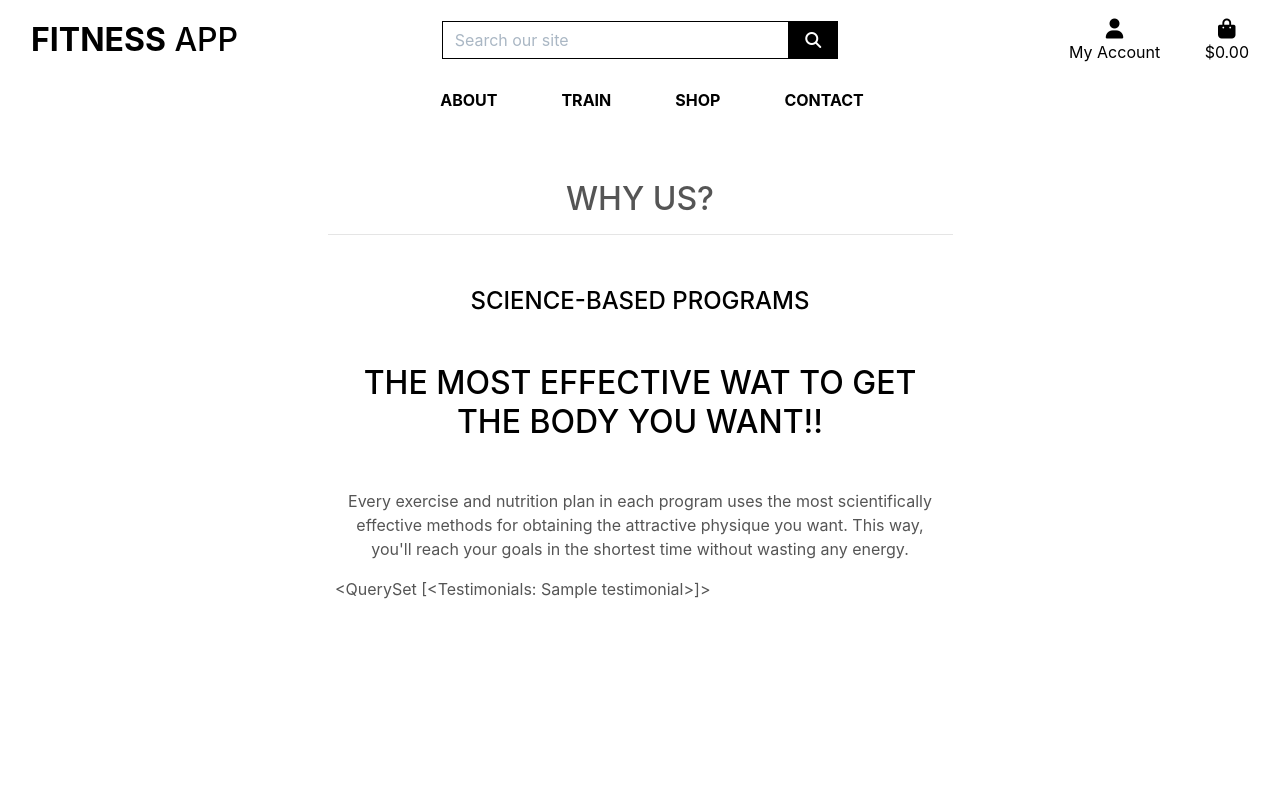
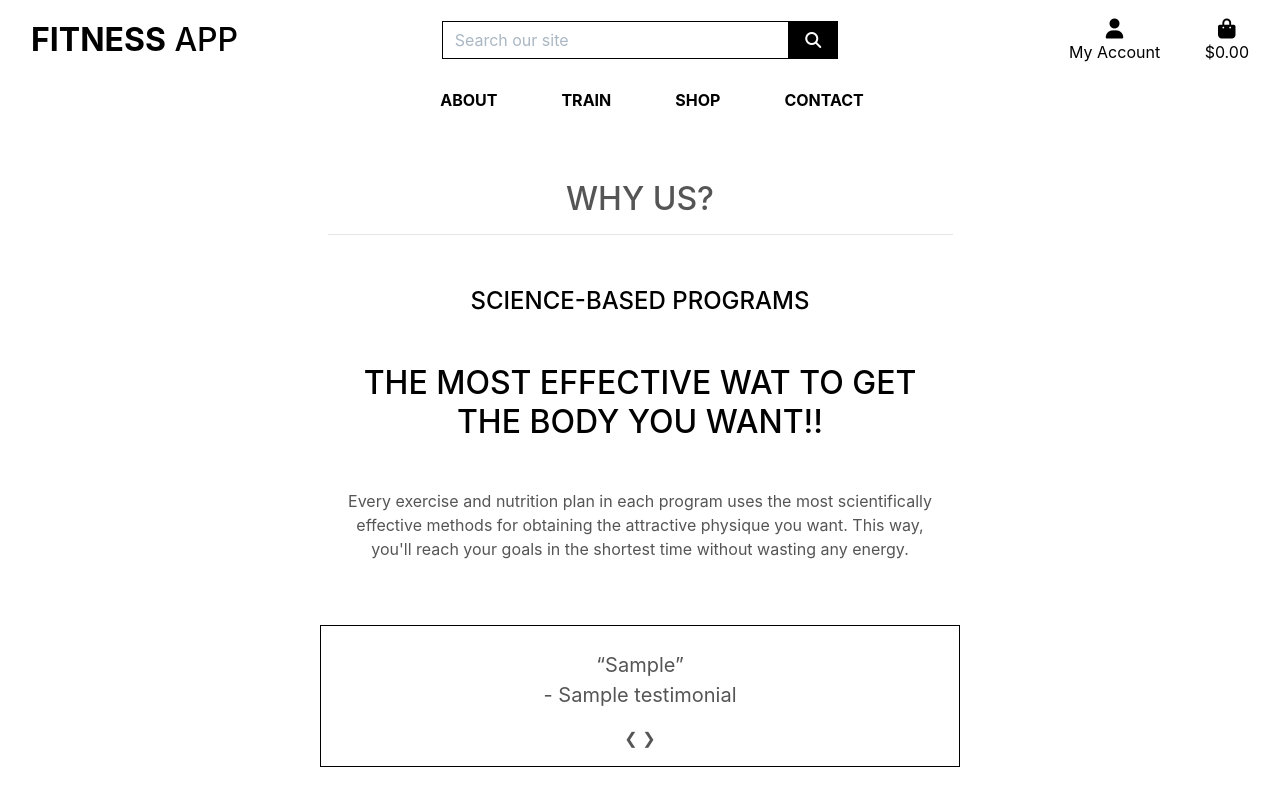
Before and after one commit to Code-Institute-Submissions/dhruv2102-MS4_marResub, a Django app: page /about/ in a window 1280 px wide. Run offline with Django 3.2, Linux system fonts and the light colour scheme; tables that the repository leaves empty hold one stand-in row (values such as "Sample post"); some libraries are stand-ins or nearby versions.

Commit message:
Updated about template

```diff
--- a/about/templates/about/about.html
+++ b/about/templates/about/about.html
@@ -36,11 +36,59 @@
                  </p>
             </div>
         </div>
-        <div class="row">
-            <div class="col-sm-10 offset-sm-1 col-md-6 offset-md-3">
-                {{ testimony }}
-            </div>
-
+        <div class="row mt-5">
+            <div class="col-sm-10 offset-sm-1 col-md-6 offset-md-3 text-center border-black pb-3 pt-2">
+                <!-- https://github.com/RubySrivastava/ms4-fitnesswellness/blob/master/home/templates/home/index.html -->
+                <div class="slideshow-container">
+                    <!-- Full-width slides/quotes -->
+                    {% for testimonial in testimony %}
+                        <div class="mySlides pt-3">
+                            <q class="testimonial-para">{{ testimonial.testimony }}</q>
+                            <p class="testimonial-para">- {{ testimonial.name }}</p>
+                        </div>
+                    {% endfor %}
+                    <!-- Next/prev buttons -->
+                    <a class="prev" onclick="plusSlides(-1)">&#10094;</a>
+                    <a class="next" onclick="plusSlides(1)">&#10095;</a>
+                </div>
         </div>
     </div>
 {% endblock %}
+
+<!-- https://github.com/RubySrivastava/ms4-fitnesswellness/blob/master/home/templates/home/index.html -->
+{% block postloadjs %}
+{{ block.super }}
+<!--Script for SlideShow Quotes-->
+<script>
+    var slideIndex = 1;
+    showSlides(slideIndex);
+
+    function plusSlides(n) {
+        showSlides(slideIndex += n);
+    }
+
+    function currentSlide(n) {
+        showSlides(slideIndex = n);
+    }
+
+    function showSlides(n) {
+        var i;
+        var slides = document.getElementsByClassName("mySlides");
+        var dots = document.getElementsByClassName("dot");
+        if (n > slides.length) {
+            slideIndex = 1
+        }
+        if (n < 1) {
+            slideIndex = slides.length
+        }
+        for (i = 0; i < slides.length; i++) {
+            slides[i].style.display = "none";
+        }
+        for (i = 0; i < dots.length; i++) {
+            dots[i].className = dots[i].className.replace(" active", "");
+        }
+        slides[slideIndex - 1].style.display = "block";
+        dots[slideIndex - 1].className += " active";
+    }
+</script>
+{% endblock %}
--- a/static/css/base.css
+++ b/static/css/base.css
@@ -243,6 +243,10 @@ input[name='q']::placeholder {
 
 }
 
+.testimonial-para {
+    font-size: 20px;
+}
+
 /* Media Queries */
 
 /* Slightly larger container on xl screens */
```
